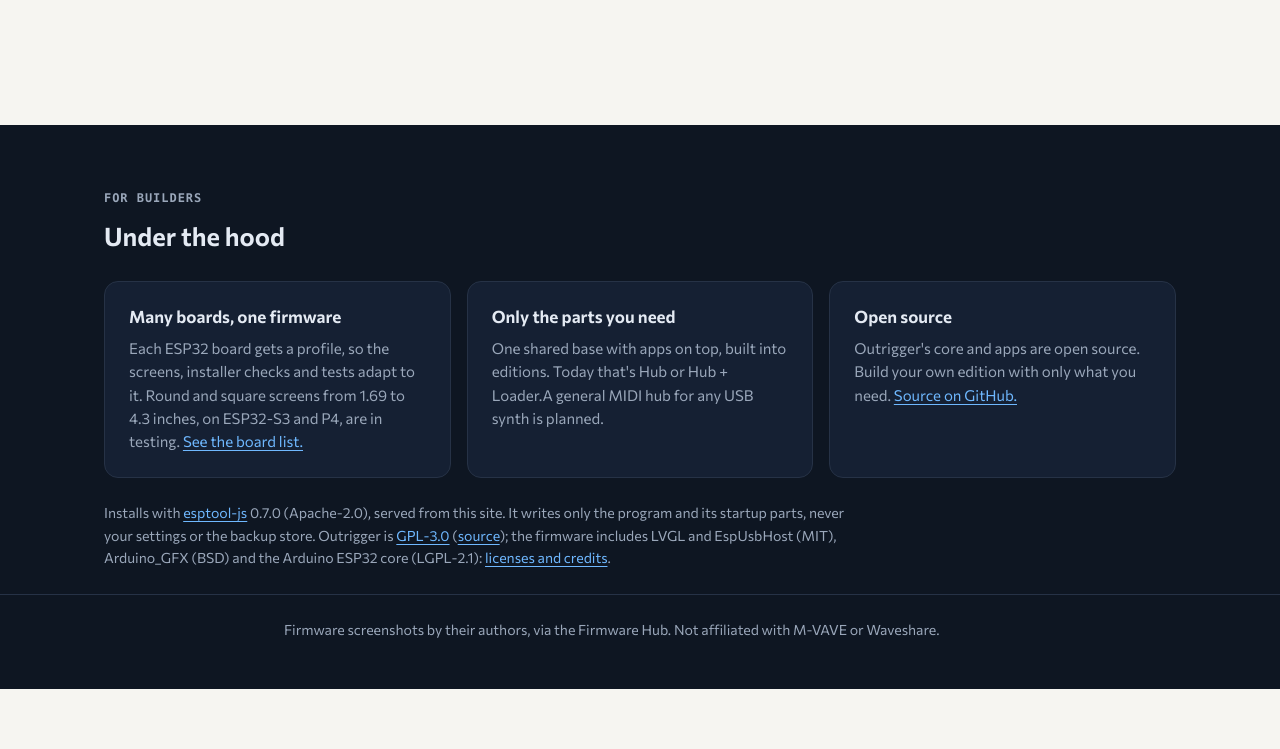
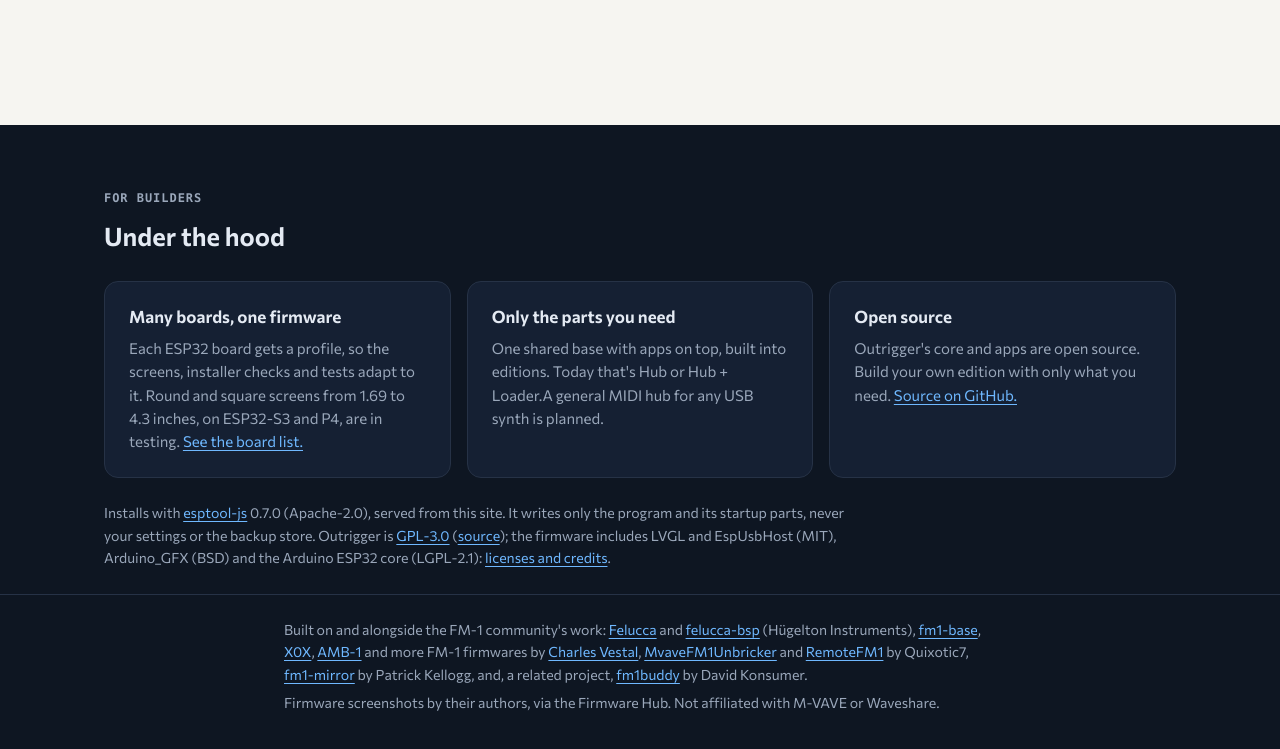
Before and after one commit to chadthornton/outrigger, a plain HTML site: page site/index.html in a window 1280 px wide. Shown: the part 3875-4624 px from the top of the page. Before the commit the page ends 4564 px from the top, so only its background shows below. Drawn offline with Linux system fonts and the light colour scheme.

Commit message:
Credit the FM-1 community in the README and on the site; README opening names both tested boards
Co-Authored-By: Claude Sonnet 5.5 <noreply@anthropic.com>

```diff
--- a/site/index.html
+++ b/site/index.html
@@ -439,7 +439,15 @@
     LVGL and EspUsbHost (MIT), Arduino_GFX (BSD) and the Arduino ESP32 core (LGPL-2.1):
     <a href="NOTICE.txt">licenses and credits</a>.</p>
 </div></section>
-<footer class="nerd"><div class="wrap fine">Firmware screenshots by their authors, via the Firmware Hub. Not affiliated with M-VAVE or Waveshare.</div></footer>
+<footer class="nerd"><div class="wrap fine">
+  <p>Built on and alongside the FM-1 community's work:
+    <a href="https://github.com/hugelton/felucca">Felucca</a> and <a href="https://github.com/hugelton/felucca-bsp">felucca-bsp</a> (Hügelton Instruments),
+    <a href="https://github.com/charlesvestal/fm1-base">fm1-base</a>, <a href="https://github.com/charlesvestal/fm1-x0x">X0X</a>, <a href="https://github.com/charlesvestal/fm1-amb">AMB-1</a> and more FM-1 firmwares by <a href="https://github.com/charlesvestal">Charles Vestal</a>,
+    <a href="https://github.com/Quixotic7/MvaveFM1Unbricker">MvaveFM1Unbricker</a> and <a href="https://github.com/Quixotic7/RemoteFM1">RemoteFM1</a> by Quixotic7,
+    <a href="https://github.com/pfkellogg/fm1-mirror">fm1-mirror</a> by Patrick Kellogg, and, a related project,
+    <a href="https://github.com/konsumer/fm1buddy">fm1buddy</a> by David Konsumer.</p>
+  <p>Firmware screenshots by their authors, via the Firmware Hub. Not affiliated with M-VAVE or Waveshare.</p>
+</div></footer>
 <script src="rig.js"></script>
 </body>
 </html>
```
Also changed, not shown: 2 other files.
